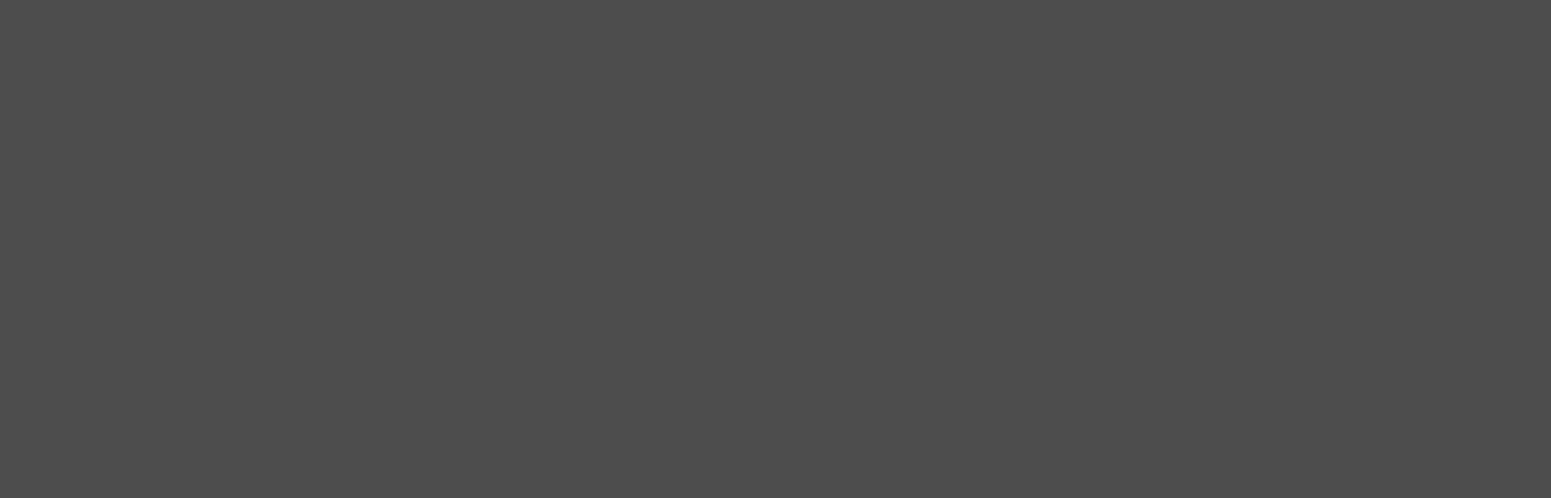
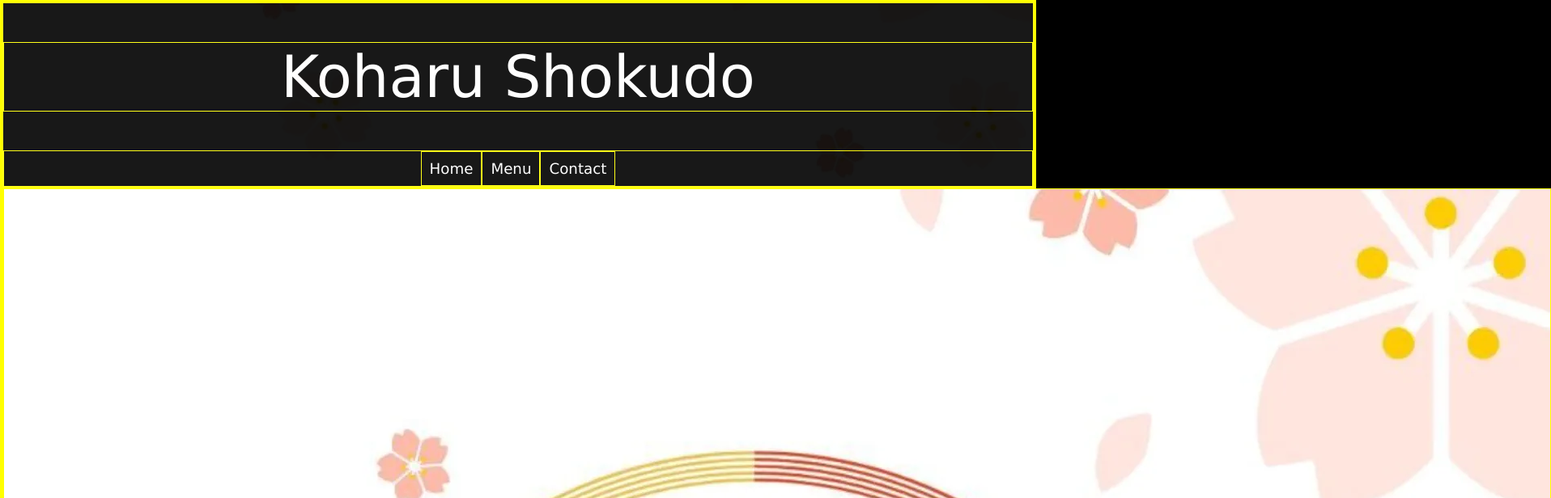
Before and after one commit to Squeshly-Freezed/restaurant-page, a website built with webpack: page src/template.html in a window 1280 px wide. Shown: the top 616 px of the page at 81% size, 1916 px wide, since content can reach past the window. Built offline with nearby package versions, Linux system fonts and the light colour scheme.

Commit message:
add button events and images

```diff
--- /dev/null
+++ b/src/contact.js
@@ -0,0 +1,10 @@
+import contact from "./img/hours-webp.webp";
+
+const content = document.querySelector(".content");
+
+const contactImage = document.createElement("img");
+contactImage.src = contact;
+
+export default function display () {
+    content.appendChild(contactImage);
+}
--- /dev/null
+++ b/src/home.js
@@ -0,0 +1,10 @@
+import logo from "./img/logo-webp.webp";
+
+const content = document.querySelector(".content");
+
+const logoImage = document.createElement("img");
+logoImage.src = logo;
+
+export default function display () {
+    content.appendChild(logoImage);
+}
--- a/src/index.js
+++ b/src/index.js
@@ -1,4 +1,48 @@
 import "./styles.css";
-//import { greeting } from "./greeting.js";
+import background from "./img/background-webp.webp";
+import home from "./home.js";
+import menu from "./menu.js";
+import contact from "./contact.js";
 
-console.log("test");
+const mainContainer = document.querySelector(".maincontainer");
+mainContainer.style.backgroundImage = `url(${background})`;
+const header = document.querySelector(".header");
+const nav = document.querySelector(".nav");
+const content = document.querySelector(".content");
+
+const h1 = document.createElement("h1");
+h1.innerText = "Koharu Shokudo"
+
+const homeButton = document.createElement("button");
+homeButton.innerText = "Home";
+homeButton.addEventListener("click", (event) => {
+    clearTab();
+    home();
+})
+
+const menuButton = document.createElement("button");
+menuButton.innerText = "Menu";
+menuButton.addEventListener("click", (event) => {
+    clearTab();
+    menu();
+})
+
+const contactButton = document.createElement("button");
+contactButton.innerText = "Contact";
+contactButton.addEventListener("click", (event) => {
+    clearTab();
+    contact();
+})
+
+nav.appendChild(homeButton);
+nav.appendChild(menuButton);
+nav.appendChild(contactButton);
+header.prepend(h1);
+
+function clearTab () {
+    content.innerText = "";
+}
+
+document.addEventListener("DOMContentLoaded", (event) => {
+    home();
+})
--- /dev/null
+++ b/src/menu.js
@@ -0,0 +1,10 @@
+import menu from "./img/menu-webp.webp";
+
+const content = document.querySelector(".content");
+
+const menuImage = document.createElement("img");
+menuImage.src = menu;
+
+export default function display () {
+    content.appendChild(menuImage);
+}
--- a/src/styles.css
+++ b/src/styles.css
@@ -1,16 +1,53 @@
 * {
     box-sizing: border-box;
-    font-family: Roboto, sans-serif, system-ui, -apple-system, BlinkMacSystemFont, 'Segoe UI', Oxygen, Ubuntu, Cantarell, 'Open Sans', 'Helvetica Neue';
+    font-family: Verdana, sans-serif, system-ui, -apple-system, BlinkMacSystemFont, 'Segoe UI', Oxygen, Ubuntu, Cantarell, 'Open Sans', 'Helvetica Neue';
     text-decoration: none;
     user-select: none;
+    border: 1px solid yellow;
+}
+
+html {
+    height: 100%;
 }
 
 body {
     margin: 0;
     padding: 0;
-    background-color: rgb(77, 77, 77);
+    background-color: black;
+}
+
+.maincontainer {
+    display: flex;
+    flex-direction: column;
+    height: 100dvh;
+    max-height: 100dvh;
     background-size: cover;
     background-repeat: no-repeat;
     background-position: center;
-    color: white;
+    text-align: center;
 }
+
+.header {
+    display: flex;
+    flex-direction: column;
+    background-color: black;
+    /* padding: clamp(3px, 4dvh, 20px); */
+    opacity: 0.90;
+    h1 {
+        color: white;
+        font-weight: 100;
+        font-size: clamp(0.8rem, 5vw + 0.5rem, 5rem);
+    }
+    .nav {
+        button {
+            padding: 10px;
+            background-color: transparent;
+            color: white;
+            font-size: clamp(0.8rem, 0.8vw + 0.5rem, 3rem);
+        }
+    }
+}
+
+.content {
+
+}
--- a/src/template.html
+++ b/src/template.html
@@ -6,6 +6,16 @@
     <title>Koharu Shokudo</title>
 </head>
 <body>
+    <div class="maincontainer">
+
+        <header class="header">
+            <nav class="nav"></nav>
+        </header>
+
+        <div class="content"></div>
+
+
+    </div>
 
 </body>
 </html>
```
Also changed, not shown: src/img/background-webp.webp (added), src/img/food1-webp.webp (added), src/img/food2-webp.webp (added), src/img/food3-webp.webp (added), src/img/hours-webp.webp (added), src/img/logo-webp.webp (added), src/img/menu-webp.webp (added).
